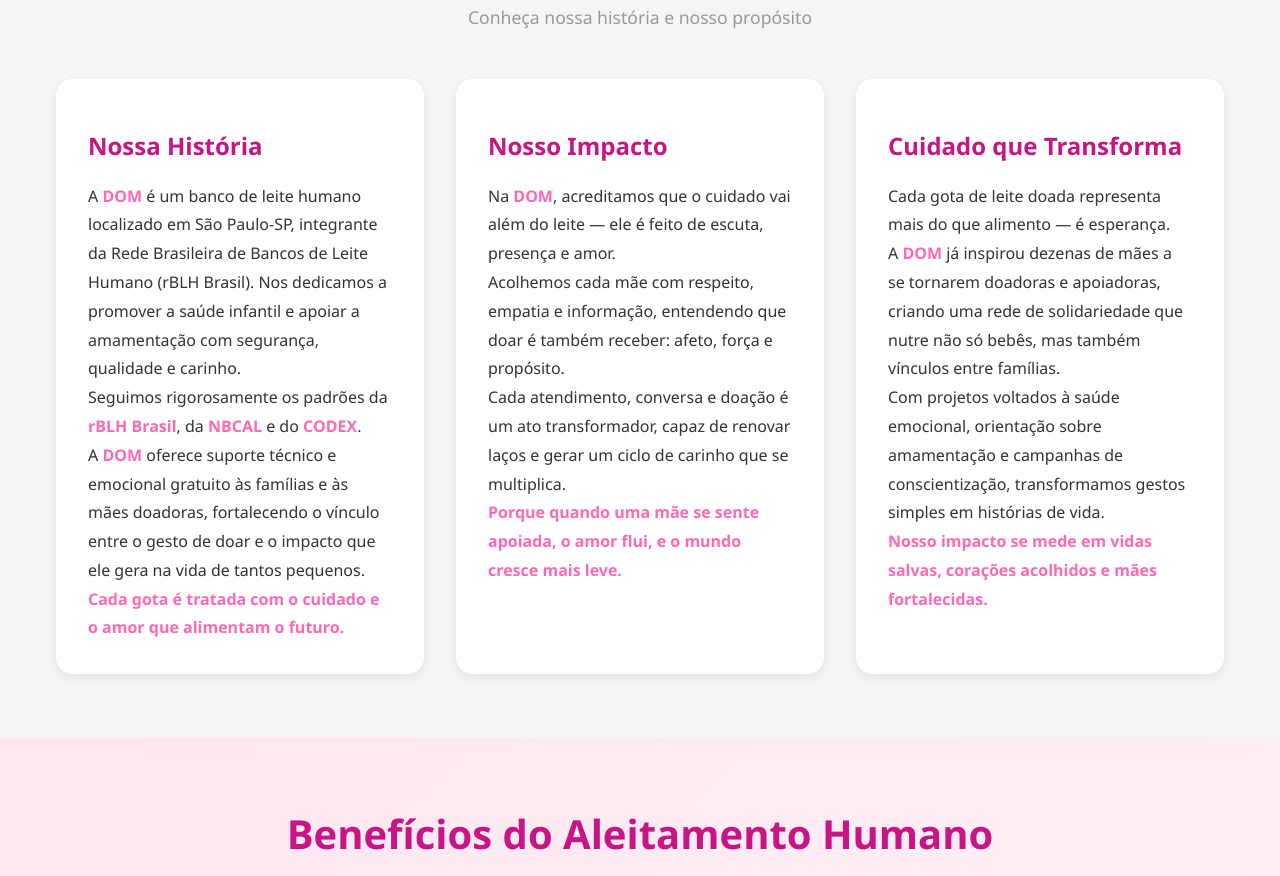
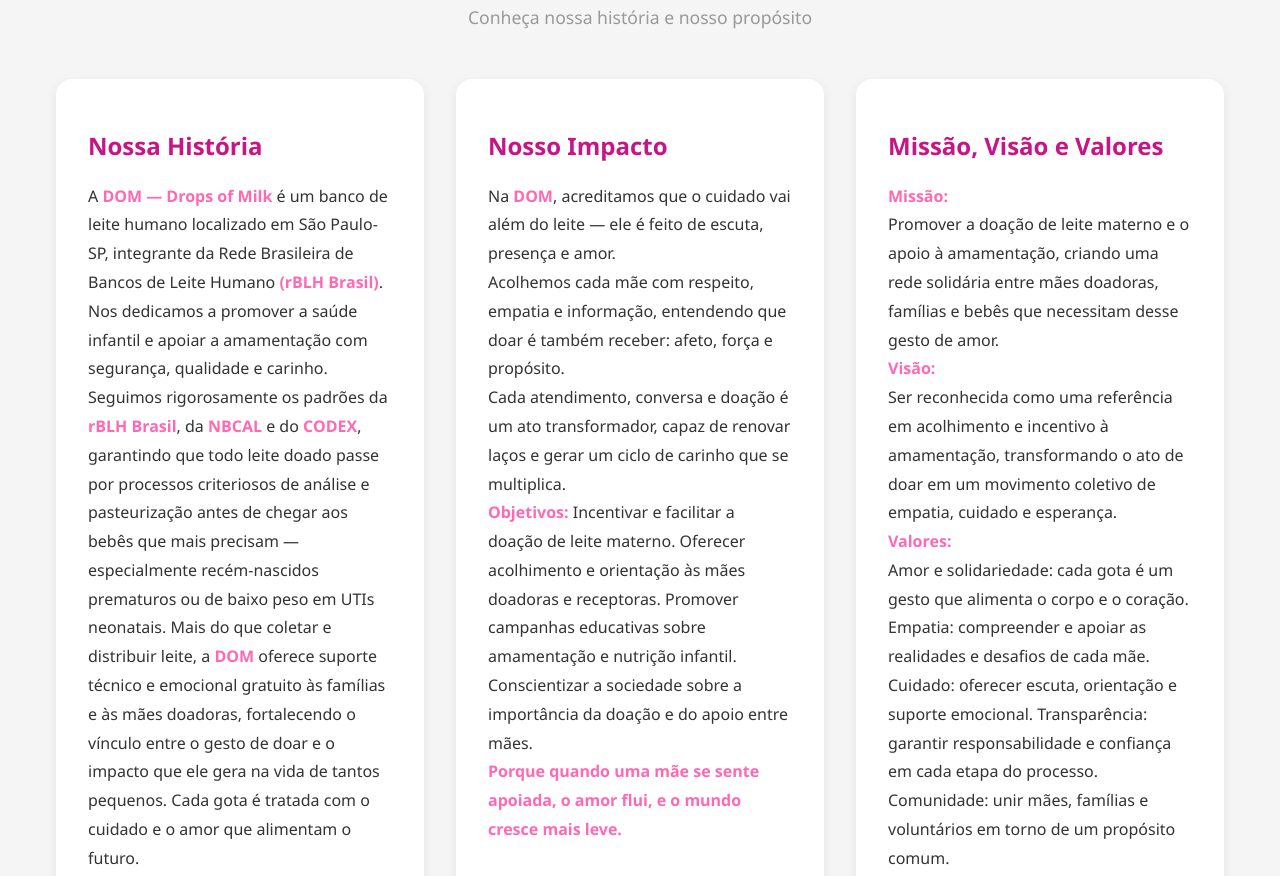
Before and after one commit to Monicannk/Ong_DOM, a plain HTML site: page index.html in a window 1280 px wide. Shown: the part 715-1591 px from the top of the page. Drawn offline with Linux system fonts and the light colour scheme.

Commit message:
Ajuste de Missão, Visão e Valores na tela de index

```diff
--- a/index.html
+++ b/index.html
@@ -118,20 +118,19 @@
             <div class="card-icon"></div>
             <h3>Nossa História</h3>
             <p>
-              A <strong>DOM</strong> é um banco de leite humano localizado em
-              São Paulo-SP, integrante da Rede Brasileira de Bancos de Leite
-              Humano (rBLH Brasil). Nos dedicamos a promover a saúde infantil e
-              apoiar a amamentação com segurança, qualidade e carinho.<br />
-              Seguimos rigorosamente os padrões da <strong>rBLH Brasil</strong>,
-              da <strong>NBCAL</strong> e do <strong>CODEX</strong>.<br />
-              A <strong>DOM</strong> oferece suporte técnico e emocional
-              gratuito às famílias e às mães doadoras, fortalecendo o vínculo
-              entre o gesto de doar e o impacto que ele gera na vida de tantos
-              pequenos.<br />
-              <strong
-                >Cada gota é tratada com o cuidado e o amor que alimentam o
-                futuro.</strong
-              >
+              A <strong>DOM — Drops of Milk</strong> é um banco de leite humano localizado em São
+              Paulo-SP, integrante da Rede Brasileira de Bancos de Leite Humano
+              <strong>(rBLH Brasil)</strong>. Nos dedicamos a promover a saúde infantil e apoiar
+              a amamentação com segurança, qualidade e carinho. Seguimos
+              rigorosamente os padrões da <strong>rBLH Brasil</strong>, da <strong>NBCAL</strong> e do <strong>CODEX</strong>,
+              garantindo que todo leite doado passe por processos criteriosos de
+              análise e pasteurização antes de chegar aos bebês que mais
+              precisam — especialmente recém-nascidos prematuros ou de baixo
+              peso em UTIs neonatais. Mais do que coletar e distribuir leite, a
+              <strong>DOM</strong> oferece suporte técnico e emocional gratuito às famílias e às
+              mães doadoras, fortalecendo o vínculo entre o gesto de doar e o
+              impacto que ele gera na vida de tantos pequenos. Cada gota é
+              tratada com o cuidado e o amor que alimentam o futuro.
             </p>
           </div>
 
@@ -145,6 +144,12 @@
               que doar é também receber: afeto, força e propósito.<br />
               Cada atendimento, conversa e doação é um ato transformador, capaz
               de renovar laços e gerar um ciclo de carinho que se multiplica.<br />
+              <strong>Objetivos:</strong>
+              Incentivar e facilitar a doação de leite materno. Oferecer
+              acolhimento e orientação às mães doadoras e receptoras. Promover
+              campanhas educativas sobre amamentação e nutrição infantil.
+              Conscientizar a sociedade sobre a importância da doação e do apoio
+              entre mães.<br />
               <strong
                 >Porque quando uma mãe se sente apoiada, o amor flui, e o mundo
                 cresce mais leve.</strong
@@ -154,20 +159,23 @@
 
           <div class="quem-somos-card">
             <div class="card-icon"></div>
-            <h3>Cuidado que Transforma</h3>
+            <h3>Missão, Visão e Valores</h3>
             <p>
-              Cada gota de leite doada representa mais do que alimento — é
-              esperança.<br />
-              A <strong>DOM</strong> já inspirou dezenas de mães a se tornarem
-              doadoras e apoiadoras, criando uma rede de solidariedade que nutre
-              não só bebês, mas também vínculos entre famílias.<br />
-              Com projetos voltados à saúde emocional, orientação sobre
-              amamentação e campanhas de conscientização, transformamos gestos
-              simples em histórias de vida.<br />
-              <strong
-                >Nosso impacto se mede em vidas salvas, corações acolhidos e
-                mães fortalecidas.</strong
-              >
+              <strong>Missão:</strong><br />
+              Promover a doação de leite materno e o apoio à amamentação,
+              criando uma rede solidária entre mães doadoras, famílias e bebês
+              que necessitam desse gesto de amor.<br />
+              <strong>Visão:</strong><br />
+              Ser reconhecida como uma referência em acolhimento e incentivo à
+              amamentação, transformando o ato de doar em um movimento coletivo
+              de empatia, cuidado e esperança.<br />
+              <strong>Valores:</strong><br />
+              Amor e solidariedade: cada gota é um gesto que alimenta o corpo e
+              o coração. Empatia: compreender e apoiar as realidades e desafios
+              de cada mãe. Cuidado: oferecer escuta, orientação e suporte
+              emocional. Transparência: garantir responsabilidade e confiança em
+              cada etapa do processo. Comunidade: unir mães, famílias e
+              voluntários em torno de um propósito comum.
             </p>
           </div>
         </div>
```
